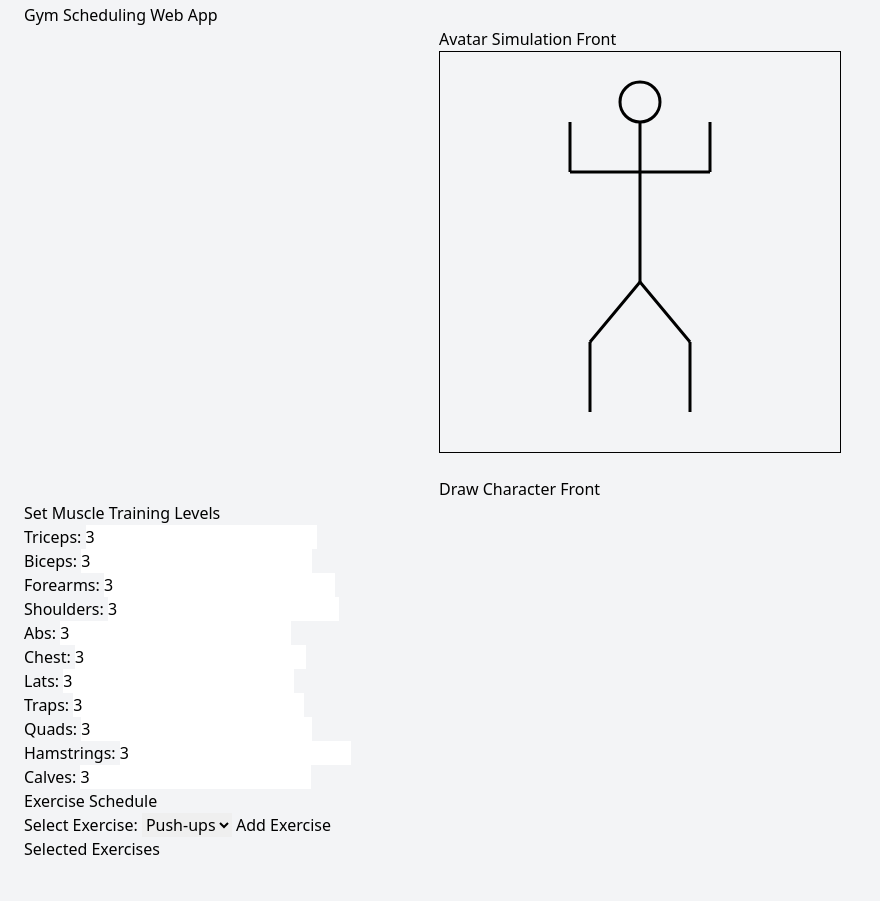
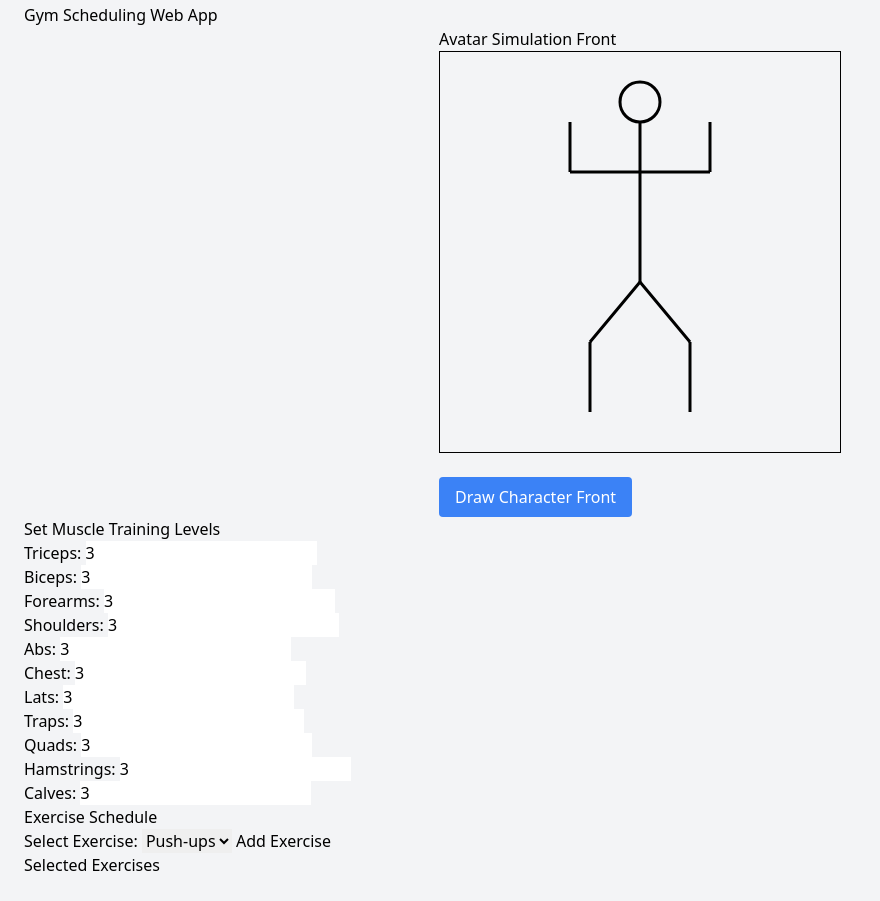
Before and after one commit to CSEN-174-W25/csen-174-gbcp, a website: page index.html in a window 1280 px wide. Shown: the part 1119-2020 px from the top of the page, without its empty margins (0-880 px from the left). Drawn offline with nearby package versions, Linux system fonts and the light colour scheme.

Commit message:
fixed button

```diff
--- a/index.html
+++ b/index.html
@@ -301,7 +301,7 @@ function drawStickFigureOnLoad() {
             <canvas id="simulationCanvas" width="400" height="400" style="border:1px solid black;"></canvas>
             <br>
 
-            <button onclick="drawCharacter()">Draw Character Front</button>
+            <button onclick="drawCharacter()" class="bg-blue-500 text-white px-4 py-2 rounded hover:bg-blue-600">Draw Character Front</button>
         </div>
     </section>
 
```
